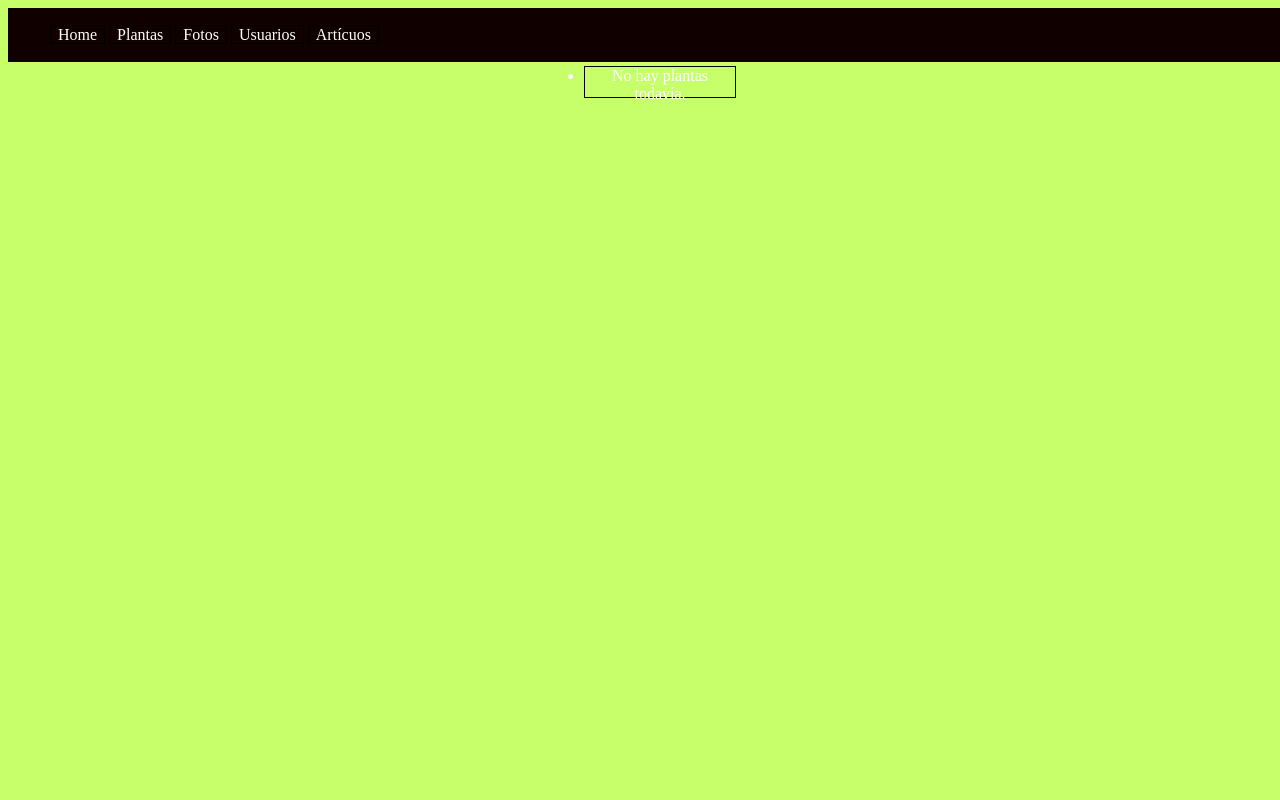
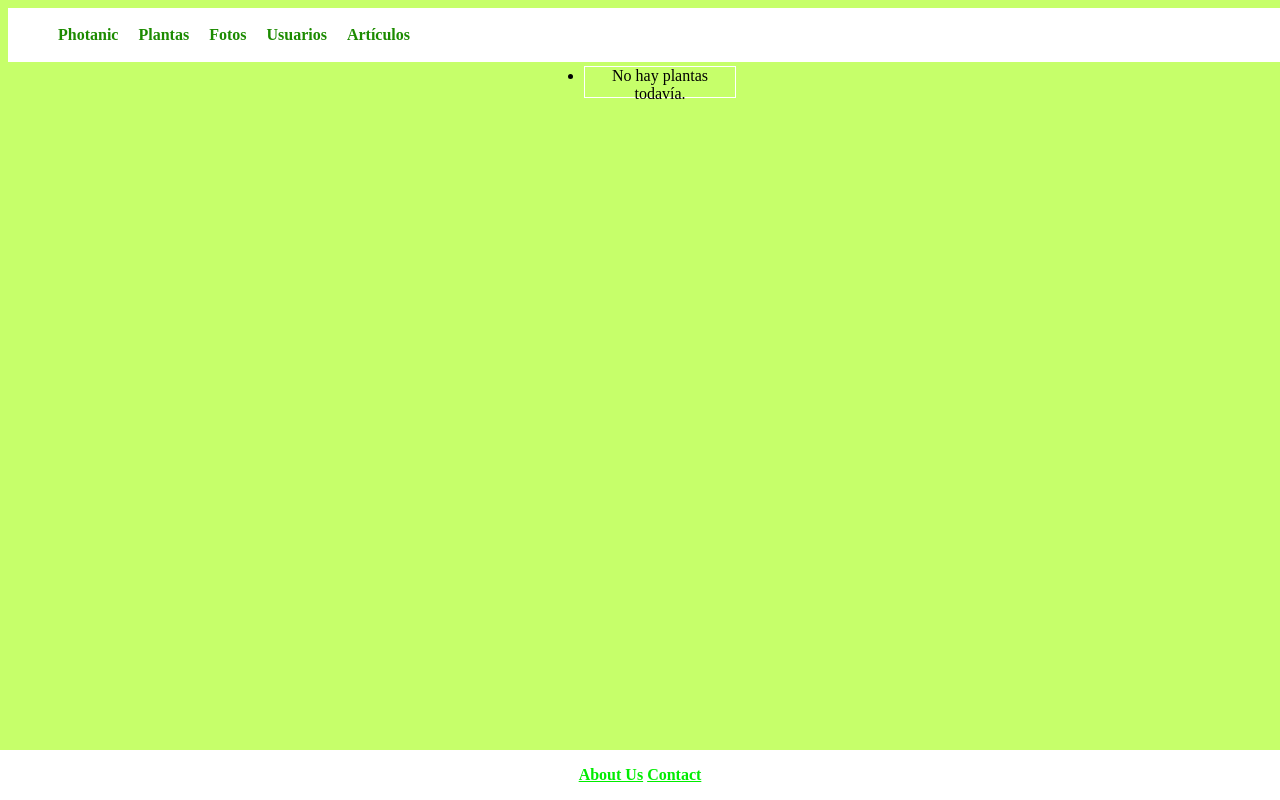
Before and after one commit to CarlosMontesino02/photanic, a Django app: page /plants/ in a window 1280 px wide. Run offline with Django 4.2, Linux system fonts and the light colour scheme; data that the repository does not hold is empty.

Commit message:
Update base.html

```diff
--- a/photanic/photanic_app/templates/base.html
+++ b/photanic/photanic_app/templates/base.html
@@ -1,6 +1,15 @@
 <style type="text/css">
+   li{
+      border: 1px solid rgb(255, 255, 255);
+      height: 30px;
+      width: 150px;
+   }
+    a{
+      color: rgb(0, 236, 0)
+    }
+
     #BarraHTML {
-    background-color: #100000;
+    background-color: #ffffff;
         padding: 2px;
         position: fixed;
         width: 100%;
@@ -18,34 +27,46 @@
        padding: 2px 7px 7px 7px;
        text-decoration: none;
     }
-    #BarraHTML a{
-      color: white;
+    #BarraHTML a{  /*color del texto */
+      color: rgb(28, 139, 0);
+      font-weight: bold;
     }
     #BarraHTML li a:hover{
-       background-color: #333333;
+       background-color: #ffffff;
        color: #ffffff;
     }
     #texto{
     padding: 60px 0 0 0;
+    color: rgb(0, 236, 0)
     }
-    li{
-      border: 1px solid black;
-      height: 30px;
-      width: 150px;
-      color:white
-    }
-       </style>
-    <body style="background-color:#c6ff6a;">
+   .footer {
+   position: fixed;
+   left: 0;
+   bottom: 0;
+   width: 100%;
+   background-color: rgb(255, 255, 255);
+   color: rgb(28, 139, 0);
+   text-align: center;
+   font-weight: bold;
+   }
+</style>
     <div id="BarraHTML">
     <ul>
-    <li><a href="{% url 'index' %}">Home</a></li>
+    <li><a href="{% url 'index' %}">Photanic</a></li>
     <li><a href="{% url 'plants' %}">Plantas</a></li>
     <li><a href="{% url 'fotos' %}">Fotos</a></li>
     <li><a href="{% url 'profiles' %}">Usuarios</a></li>
-    <li><a href="{% url 'articles' %}">Artícuos</a></li>
+    <li><a href="{% url 'articles' %}">Artículos</a></li>
     </ul>
     </div>
+    <body style="background-color:#c6ff6a;">
     <div>
         {% block content %}
         {% endblock %}
-    </div>
+
+      <div class="footer">
+       <p>
+         <a href="">About Us</a>
+         <a href="">Contact</a>
+      </p>
+      </div>
```
